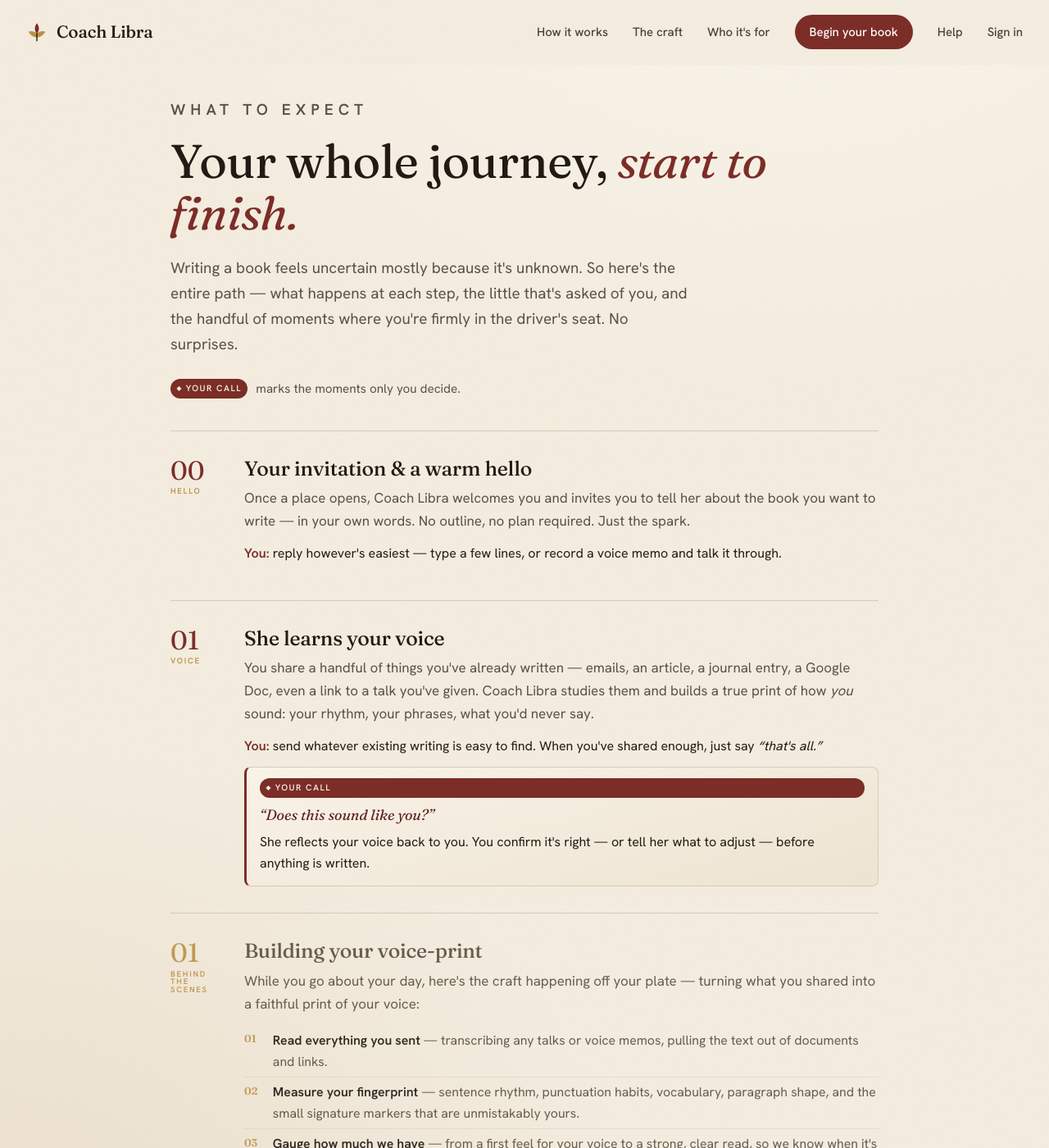
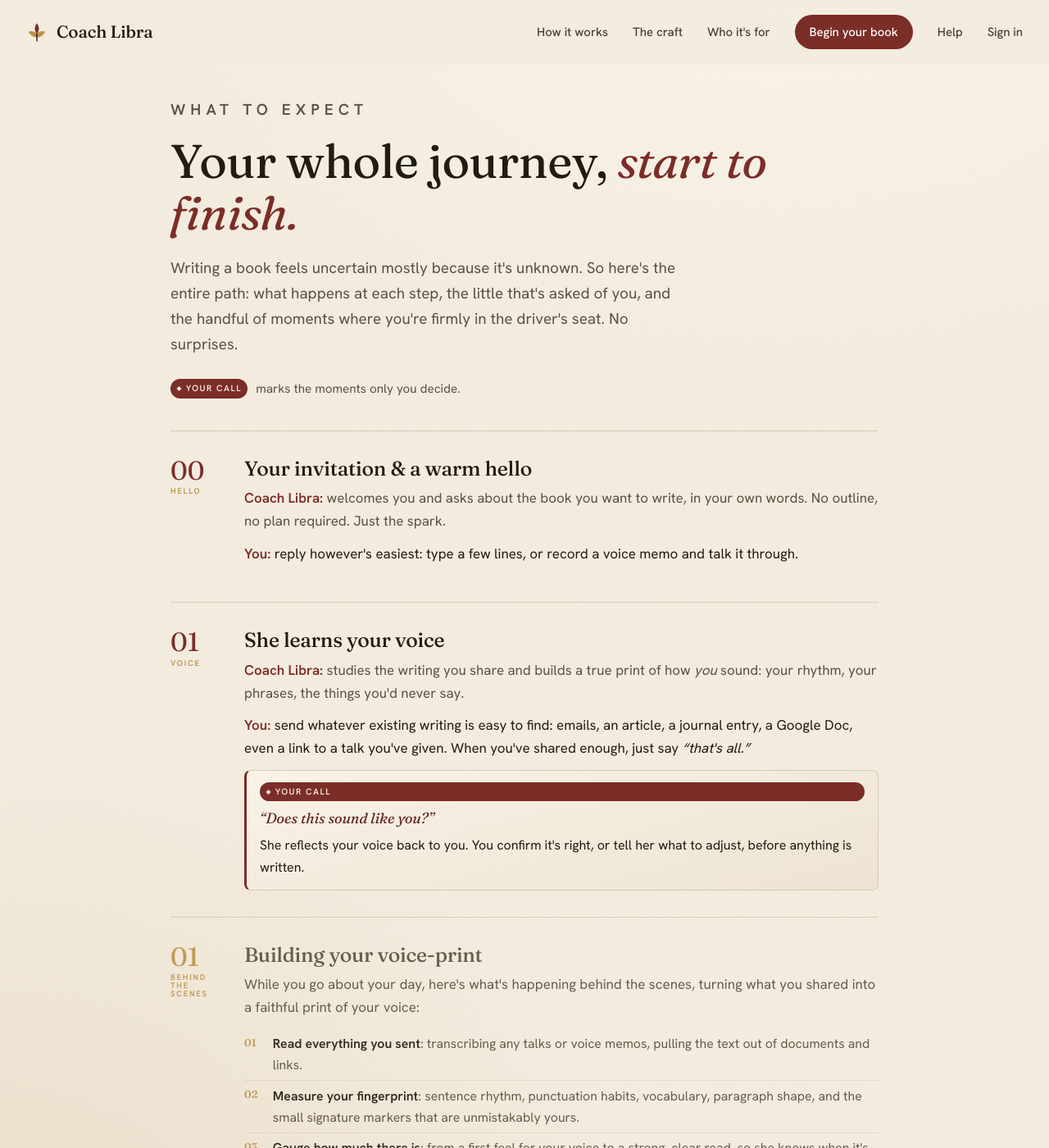
Before and after one commit to ajcrabill/coach-libra-website, a Jekyll site: the page built from process.html, in a window 1280 px wide and 1400 px high. Shown: the whole window at 82% size. Built offline with Jekyll 4.4.1, drawn with Linux system fonts in a browser that asks for light colours; some of the changed text lies outside the part shown.

Commit message:
Site copy: apply Coach Libra's own anti-slop bar (AJ's review)
The marketing site sold "sound like you, not AI" while reading like AI. Held it to the
product's own rules:
- Em-dashes purged from all body prose, headings, and gates across index/process/ed/dialog
  (the loudest tell) — restructured to periods, colons, parentheses.
- "The craft" jargon cut; "off your plate" repetition removed (it appeared 3× in process).
- One voice: Coach Libra is "she" throughout (a personal coach), with "we'll reach out"
  reserved for the company invitation; on /ed and /dialog the team/privacy "we" is kept
  (it's the differentiator). Pronouns no longer flip page to page.
- process.html: every interactive step now paired — "Coach Libra:" / "You:" as a matched
  two-voice exchange (process.css gives the Coach Libra label the same oxblood treatment).
- Leaf unified: "You're on the list" now uses the wordmark leaf SVG, not the ❦ fleuron.
- "who it's for" bullets: em-dash glyph → • (same tic in disguise).

🤖 Generated with [Claude Code](https://claude.com/claude-code)

```diff
--- a/assets/css/process.css
+++ b/assets/css/process.css
@@ -50,7 +50,8 @@
   .phase .no small{display:block;font-family:"Hanken Grotesk",sans-serif;font-size:.6rem;letter-spacing:.18em;text-transform:uppercase;color:var(--gold);margin-top:.5em;font-weight:600}
   .phase h2{font-size:1.55rem;font-weight:480;margin-bottom:.4em}
   .phase .what{color:var(--ink-soft);font-size:1.06rem;margin-bottom:.7em}
-  .phase .you{font-size:1rem;color:var(--ink);margin-bottom:.7em}
+  .phase .what b{color:var(--oxblood);font-weight:600}
+  .phase .you{font-size:1.06rem;color:var(--ink);margin-bottom:.7em}
   .phase .you b{color:var(--oxblood);font-weight:600}
   .gate{background:linear-gradient(165deg,#faf4e9,#efe5d3);border:1px solid var(--line);border-left:3px solid var(--oxblood);border-radius:8px;padding:.85em 1em;font-size:1rem;color:var(--ink);display:flex;flex-direction:column;gap:.35em}
   .gate .q{font-family:"Fraunces",serif;font-style:italic;font-size:1.12rem;color:var(--oxblood-deep)}
--- a/process.html
+++ b/process.html
@@ -10,7 +10,7 @@ pageCss: process
   <section class="head">
     <p class="eyebrow">What to expect</p>
     <h1>Your whole journey, <em>start to finish.</em></h1>
-    <p>Writing a book feels uncertain mostly because it's unknown. So here's the entire path — what happens at each step, the little that's asked of you, and the handful of moments where you're firmly in the driver's seat. No surprises.</p>
+    <p>Writing a book feels uncertain mostly because it's unknown. So here's the entire path: what happens at each step, the little that's asked of you, and the handful of moments where you're firmly in the driver's seat. No surprises.</p>
     <div class="legend"><span class="badge">Your call</span> marks the moments only you decide.</div>
   </section>
 
@@ -20,8 +20,8 @@ pageCss: process
       <div class="no">00<small>Hello</small></div>
       <div>
         <h2>Your invitation &amp; a warm hello</h2>
-        <p class="what">Once a place opens, Coach Libra welcomes you and invites you to tell her about the book you want to write — in your own words. No outline, no plan required. Just the spark.</p>
-        <p class="you"><b>You:</b> reply however's easiest — type a few lines, or record a voice memo and talk it through.</p>
+        <p class="what"><b>Coach Libra:</b> welcomes you and asks about the book you want to write, in your own words. No outline, no plan required. Just the spark.</p>
+        <p class="you"><b>You:</b> reply however's easiest: type a few lines, or record a voice memo and talk it through.</p>
       </div>
     </div>
 
@@ -29,9 +29,9 @@ pageCss: process
       <div class="no">01<small>Voice</small></div>
       <div>
         <h2>She learns your voice</h2>
-        <p class="what">You share a handful of things you've already written — emails, an article, a journal entry, a Google Doc, even a link to a talk you've given. Coach Libra studies them and builds a true print of how <em>you</em> sound: your rhythm, your phrases, what you'd never say.</p>
-        <p class="you"><b>You:</b> send whatever existing writing is easy to find. When you've shared enough, just say <em>“that's all.”</em></p>
-        <div class="gate"><span class="badge">Your call</span><span class="q">“Does this sound like you?”</span><span>She reflects your voice back to you. You confirm it's right — or tell her what to adjust — before anything is written.</span></div>
+        <p class="what"><b>Coach Libra:</b> studies the writing you share and builds a true print of how <em>you</em> sound: your rhythm, your phrases, the things you'd never say.</p>
+        <p class="you"><b>You:</b> send whatever existing writing is easy to find: emails, an article, a journal entry, a Google Doc, even a link to a talk you've given. When you've shared enough, just say <em>“that's all.”</em></p>
+        <div class="gate"><span class="badge">Your call</span><span class="q">“Does this sound like you?”</span><span>She reflects your voice back to you. You confirm it's right, or tell her what to adjust, before anything is written.</span></div>
       </div>
     </div>
 
@@ -39,16 +39,16 @@ pageCss: process
       <div class="no">01<small>Behind the scenes</small></div>
       <div>
         <h2>Building your voice-print</h2>
-        <p class="what">While you go about your day, here's the craft happening off your plate — turning what you shared into a faithful print of your voice:</p>
+        <p class="what">While you go about your day, here's what's happening behind the scenes, turning what you shared into a faithful print of your voice:</p>
         <ol class="craft-steps">
-          <li><b>Read everything you sent</b> — transcribing any talks or voice memos, pulling the text out of documents and links.</li>
-          <li><b>Measure your fingerprint</b> — sentence rhythm, punctuation habits, vocabulary, paragraph shape, and the small signature markers that are unmistakably yours.</li>
-          <li><b>Gauge how much we have</b> — from a first feel for your voice to a strong, clear read, so we know when it's faithful.</li>
-          <li><b>Map your interpretive voice</b> — your rhetorical moves, your tone and register, the way you use imagery and emphasis.</li>
-          <li><b>Place you in good company</b> — the acclaimed writers your style most resembles, as a benchmark to aim beside.</li>
-          <li><b>Learn your “never” rules</b> — the words and moves you'd never use, so neither do we.</li>
-          <li><b>Keep your anchor passages</b> — real excerpts that capture you at your best, to write toward.</li>
-          <li><b>Train a guardian for your voice</b> — a model that can tell your writing from anyone else's, standing watch over every later edit so your voice never drifts.</li>
+          <li><b>Read everything you sent</b>: transcribing any talks or voice memos, pulling the text out of documents and links.</li>
+          <li><b>Measure your fingerprint</b>: sentence rhythm, punctuation habits, vocabulary, paragraph shape, and the small signature markers that are unmistakably yours.</li>
+          <li><b>Gauge how much there is</b>: from a first feel for your voice to a strong, clear read, so she knows when it's faithful.</li>
+          <li><b>Map your interpretive voice</b>: your rhetorical moves, your tone and register, the way you use imagery and emphasis.</li>
+          <li><b>Place you in good company</b>: the acclaimed writers your style most resembles, as a benchmark to aim beside.</li>
+          <li><b>Learn your “never” rules</b>: the words and moves you'd never use, so neither does she.</li>
+          <li><b>Keep your anchor passages</b>: real excerpts that capture you at your best, to write toward.</li>
+          <li><b>Train a guardian for your voice</b>: a model that can tell your writing from anyone else's, standing watch over every later edit so your voice never drifts.</li>
         </ol>
       </div>
     </div>
@@ -57,19 +57,19 @@ pageCss: process
       <div class="no">02<small>Outline</small></div>
       <div>
         <h2>You shape your outline together</h2>
-        <p class="what">A few good questions — who this is for, why now, what a reader should feel — and your idea becomes a clear, confident outline, benchmarked against the best books in your field.</p>
+        <p class="what"><b>Coach Libra:</b> asks a few good questions (who this is for, why now, what a reader should feel) and turns your idea into a clear, confident outline, benchmarked against the best books in your field.</p>
         <p class="you"><b>You:</b> answer the questions however you like (a voice memo is perfect). One thing at a time, at your pace.</p>
-        <div class="gate"><span class="badge">Your call</span><span class="q">“Does this outline fit?”</span><span>You confirm the shape of your book, or change anything — add a chapter, drop one, reorder — until it's right.</span></div>
+        <div class="gate"><span class="badge">Your call</span><span class="q">“Does this outline fit?”</span><span>You confirm the shape of your book, or change anything (add a chapter, drop one, reorder) until it's right.</span></div>
       </div>
     </div>
 
     <div class="phase">
       <div class="no">03<small>First chapter</small></div>
       <div>
-        <h2>Your first chapter — a voice check</h2>
-        <p class="what">Coach Libra writes your opening chapter in your voice as a calibration: a chance to make sure the tone and direction feel exactly right before you go further.</p>
+        <h2>Your first chapter: a voice check</h2>
+        <p class="what"><b>Coach Libra:</b> writes your opening chapter in your voice as a calibration: a chance to make sure the tone and direction feel exactly right before you go further.</p>
         <p class="you"><b>You:</b> read it and trust your gut.</p>
-        <div class="gate"><span class="badge">Your call</span><span class="q">“Does the voice &amp; direction feel right?”</span><span>You confirm this is the book you mean — or steer it — and that sets the tone for everything after.</span></div>
+        <div class="gate"><span class="badge">Your call</span><span class="q">“Does the voice &amp; direction feel right?”</span><span>You confirm this is the book you mean, or steer it, and that sets the tone for everything after.</span></div>
       </div>
     </div>
 
@@ -77,7 +77,7 @@ pageCss: process
       <div class="no">04<small>Co-write</small></div>
       <div>
         <h2>You co-write the rest, chapter by chapter</h2>
-        <p class="what">This is the heart of it. For each chapter, Coach Libra asks you a few warm questions; you answer with your real stories and examples — talking into a voice memo if that's easiest — and she writes <em>that</em> chapter from your own words. The part that has stopped you for years, handled — but the substance is genuinely yours.</p>
+        <p class="what"><b>Coach Libra:</b> asks a few warm questions for each chapter, then writes <em>that</em> chapter from your own words. This is the heart of it: the part that has stopped you for years, handled, and the substance is genuinely yours.</p>
         <p class="you"><b>You:</b> just talk through each chapter. Your stories, your phrasing, one chapter at a time.</p>
         <div class="gate"><span class="badge">Your call · every chapter</span><span class="q">“Sound like you? Anything to add?”</span><span>You lock each chapter when it sounds like you, or add more and she folds it in. Nothing moves on without your yes.</span></div>
       </div>
@@ -86,26 +86,26 @@ pageCss: process
     <div class="phase quiet">
       <div class="no">04<small>Behind the scenes</small></div>
       <div>
-        <h2>The deep edit — quietly, in the background</h2>
-        <p class="what">With every chapter yours, your manuscript goes through a fifteen-pass edit, held to the standard of the highest-rated books in your category. There's nothing for you to do — but here is the craft happening off your plate:</p>
+        <h2>The deep edit, quietly in the background</h2>
+        <p class="what">With every chapter yours, your manuscript goes through a fifteen-pass edit, held to the standard of the highest-rated books in your category. There's nothing for you to do; here's what's happening behind the scenes:</p>
         <ol class="craft-steps two">
-          <li><b>Developmental</b> — does the book deliver on its promise, start to finish?</li>
-          <li><b>Coherence</b> — every chapter builds on the last, with no gaps.</li>
-          <li><b>Pacing</b> — nothing drags, nothing rushes.</li>
-          <li><b>Argument &amp; evidence</b> — every claim lands and is earned.</li>
-          <li><b>Prose</b> — every sentence pulls its weight.</li>
-          <li><b>Line</b> — rhythm, clarity and flow, word by word.</li>
-          <li><b>Grammar</b> — clean and correct throughout.</li>
-          <li><b>Copy</b> — spelling, punctuation, consistency.</li>
-          <li><b>Voice fidelity</b> — still unmistakably <em>you</em>; any edit that drifts from your voice is reverted.</li>
-          <li><b>Anti-slop</b> — no clichés, no AI tells, no tics.</li>
-          <li><b>Continuity</b> — names, facts and callbacks consistent cover to cover.</li>
-          <li><b>Fact-check</b> — checkable claims trace back to what you actually said.</li>
-          <li><b>Readability</b> — pitched right for your reader.</li>
-          <li><b>Peer comparison</b> — measured against the best books in your category.</li>
-          <li><b>Holistic read</b> — read end to end, as a finished book.</li>
+          <li><b>Developmental</b>: does the book deliver on its promise, start to finish?</li>
+          <li><b>Coherence</b>: every chapter builds on the last, with no gaps.</li>
+          <li><b>Pacing</b>: nothing drags, nothing rushes.</li>
+          <li><b>Argument &amp; evidence</b>: every claim lands and is earned.</li>
+          <li><b>Prose</b>: every sentence pulls its weight.</li>
+          <li><b>Line</b>: rhythm, clarity and flow, word by word.</li>
+          <li><b>Grammar</b>: clean and correct throughout.</li>
+          <li><b>Copy</b>: spelling, punctuation, consistency.</li>
+          <li><b>Voice fidelity</b>: still unmistakably <em>you</em>; any edit that drifts from your voice is reverted.</li>
+          <li><b>Anti-slop</b>: no clichés, no AI tells, no tics.</li>
+          <li><b>Continuity</b>: names, facts and callbacks consistent cover to cover.</li>
+          <li><b>Fact-check</b>: checkable claims trace back to what you actually said.</li>
+          <li><b>Readability</b>: pitched right for your reader.</li>
+          <li><b>Peer comparison</b>: measured against the best books in your category.</li>
+          <li><b>Holistic read</b>: read end to end, as a finished book.</li>
         </ol>
-        <p class="you" style="margin-top:.8em"><b>You:</b> nothing. Rest. The craft happens off your plate.</p>
+        <p class="you" style="margin-top:.8em"><b>You:</b> nothing. Rest. She takes it from here.</p>
       </div>
     </div>
 
@@ -113,18 +113,18 @@ pageCss: process
       <div class="no">05<small>Done</small></div>
       <div>
         <h2>Your finished book</h2>
-        <p class="what">After a final review, your completed manuscript arrives as a polished Word document — every page in your voice. The book you've always had in you, finally written.</p>
+        <p class="what"><b>Coach Libra:</b> sends your finished book after a final review: a polished Word document, every page in your voice. The book you've always had in you, finally written.</p>
         <p class="you"><b>You:</b> celebrate. You wrote a book.</p>
       </div>
     </div>
 
   </div>
 
-  <p class="alsohelps">Two more pages, whenever they'd help — <a href="/options">the dials you can adjust</a> <span class="dot">•</span> <a href="/shortcuts">the things you can just say</a></p>
+  <p class="alsohelps">Two more pages, whenever they'd help: <a href="/options">the dials you can adjust</a> <span class="dot">•</span> <a href="/shortcuts">the things you can just say</a></p>
 
   <section class="closing">
     <h2>Easy for you. <em>Unmistakably yours.</em></h2>
-    <p>The whole way through, you steer the moments that matter — your voice, your outline, your first chapter, every chapter — and Coach Libra carries the rest. When you're ready to begin, leave your name and we'll reach out when a place opens.</p>
+    <p>The whole way through, you steer the moments that matter (your voice, your outline, your first chapter, every chapter), and Coach Libra carries the rest. When you're ready to begin, leave your name and we'll reach out when a place opens.</p>
     <a class="cta" href="/#begin">Request an invitation</a>
   </section>
 
```
Also changed, not shown: dialog.html (+17 -17 lines), ed.html (+17 -17 lines), index.html (+19 -19 lines).
